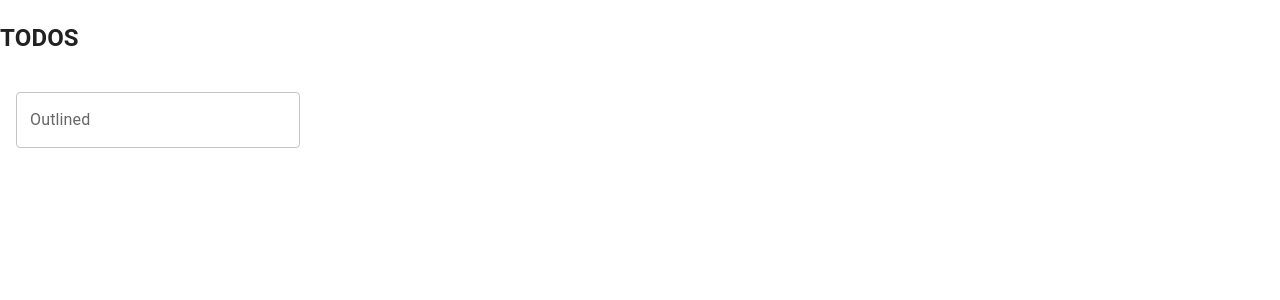
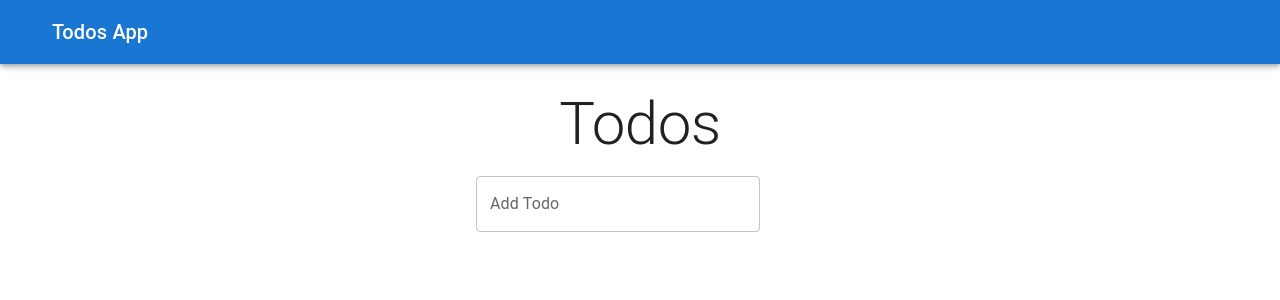
Before and after one commit to Ansh0305/TODO, a React (Vite) app in the folder TODO/: page / in a window 1280 px wide. Shown: the top 300 px of the page. Built offline with nearby package versions, Linux system fonts and the light colour scheme; some icons are missing.

Commit message:
Styling and Icons

```diff
--- a/TODO/src/App.jsx
+++ b/TODO/src/App.jsx
@@ -1,13 +1,14 @@
 import './App.css'
 import CssBaseline from "@mui/material/CssBaseline";
 import TodoList from './TodoList';
+import NavBar from './NavBar';
 
 function App() {
 
   return (
     <>
     <CssBaseline/>
-    <h2>TODOS</h2>
+    <NavBar/>
     <TodoList/>
     </>
   )
--- /dev/null
+++ b/TODO/src/NavBar.jsx
@@ -0,0 +1,29 @@
+import AppBar from "@mui/material/AppBar";
+import Box from "@mui/material/Box";
+import Toolbar from "@mui/material/Toolbar";
+import Typography from "@mui/material/Typography";
+import IconButton from "@mui/material/IconButton";
+import MenuIcon from "@mui/icons-material/Menu";
+
+export default function NavBar() {
+  return (
+    <Box sx={{ flexGrow: 1 }}>
+      <AppBar position="static">
+        <Toolbar>
+          <IconButton
+            size="large"
+            edge="start"
+            color="inherit"
+            aria-label="menu"
+            sx={{ mr: 2 }}
+          >
+            {/* <MenuIcon /> */}
+          </IconButton>
+          <Typography variant="h6" component="div" sx={{ flexGrow: 1 }}>
+            Todos App
+          </Typography>
+        </Toolbar>
+      </AppBar>
+    </Box>
+  );
+}
--- a/TODO/src/TodoForm.jsx
+++ b/TODO/src/TodoForm.jsx
@@ -2,6 +2,8 @@
 import TextField from "@mui/material/TextField";
 import Create from "@mui/icons-material/Create";
 import { InputAdornment, IconButton } from "@mui/material";
+
+
 import { useState } from "react";
 
 export default function TodoForm({ addTodo }) {
@@ -20,7 +22,8 @@
       <form onSubmit={handleSubmit}>
         <TextField
           id="outlined-basic"
-          label="Outlined"
+          label="Add Todo"
+          placeholder="Start Coding"
           variant="outlined"
           onChange={handleChange}
           value={text}
--- a/TODO/src/TodoItem.jsx
+++ b/TODO/src/TodoItem.jsx
@@ -4,7 +4,7 @@
 import ListItemText from "@mui/material/ListItemText";
 import Checkbox from "@mui/material/Checkbox";
 import IconButton from "@mui/material/IconButton";
-import CommentIcon from "@mui/icons-material/Comment";
+import RemoveIcon from "@mui/icons-material/Remove";
 
 export default function TodoItem({ todo, remove, toggle }) {
   const labelId = `checkbox-list-label-${todo.id}`;
@@ -15,7 +15,7 @@
     <ListItem
       secondaryAction={
         <IconButton edge="end" aria-label="comments" onClick={removeTodo}>
-          <CommentIcon />
+          <RemoveIcon/>
         </IconButton>
       }
       disablePadding
--- a/TODO/src/TodoList.jsx
+++ b/TODO/src/TodoList.jsx
@@ -1,5 +1,6 @@
 import { useEffect, useState } from "react";
 import List from "@mui/material/List";
+import { Box, Typography } from "@mui/material";
 
 import TodoItem from "./TodoItem";
 import TodoForm from "./TodoForm";
@@ -37,11 +38,26 @@
 
   const addTodo = (text) => {
     setTodos((prevTodos) => {
-      return [...prevTodos, { id: 8, text: text, completed: false }];
+      return [
+        ...prevTodos,
+        { id: crypto.randomUUID(), text: text, completed: false },
+      ];
     });
   };
 
   return (
+    <Box
+      sx={{
+        display: "flex",
+        justifyContent: "center",
+        flexDirection: "column",
+        alignItems: "center",
+        m: 3,
+      }}
+    >
+      <Typography variant="h2" component="h1" sx={{ flexGrow: 1 }}>
+        Todos
+      </Typography>
       <List sx={{ width: "100%", maxWidth: 360, bgcolor: "background.paper" }}>
         {todos.map((todo) => (
           <TodoItem
@@ -53,5 +69,6 @@
         ))}
         <TodoForm addTodo={addTodo} />
       </List>
+    </Box>
   );
 }
```
Lines whose indentation alone changed are shown as unchanged.
